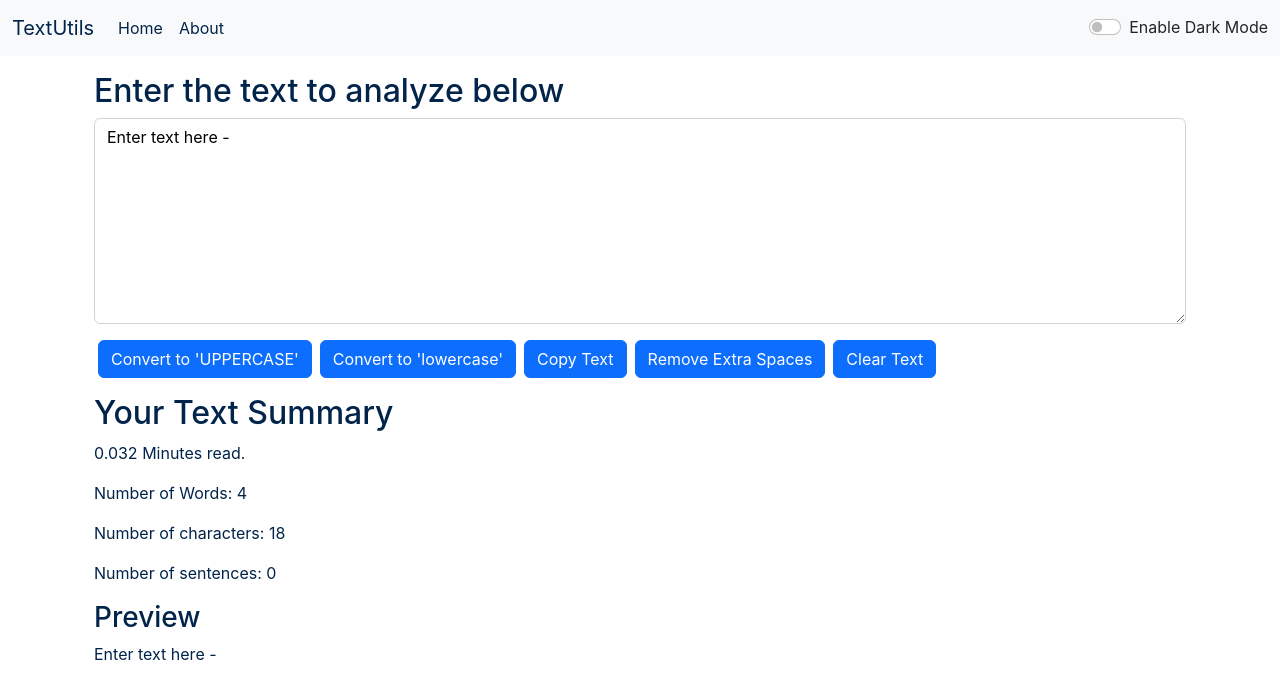
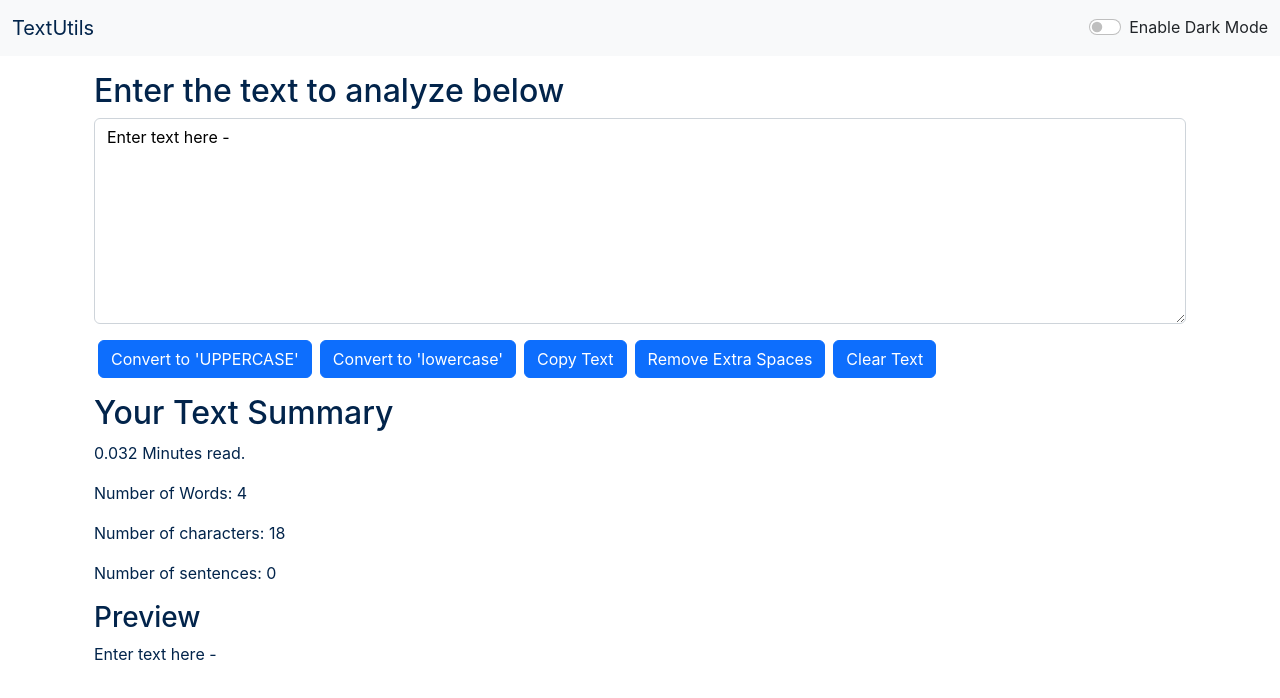
Before and after one commit to thisiskumarg/TextUtils-React, a React (Create React App) app: page / in a window 1280 px wide. Shown: the top 698 px of the page. Built offline with nearby package versions, Linux system fonts and the light colour scheme; the HTML template or start-up script is replaced by a standard one.

Commit message:
Removed react-router-dom functionalities because we are going to deploy this product to GitHub Pages which doesn't support react-router-dom.

```diff
--- a/src/App.js
+++ b/src/App.js
@@ -1,10 +1,10 @@
 import "./App.css";
-import About from "./components/About";
+// import About from "./components/About";
 import Navbar from "./components/Navbar";
 import TextForm from "./components/TextForm";
 import Alert from "./components/Alert";
 import React, { useState } from "react";
-import { BrowserRouter as Router, Routes, Route } from "react-router-dom";
+// import { BrowserRouter as Router, Routes, Route } from "react-router-dom";
 
 function App() {
     const [modeName, setModeName] = useState("Dark");
@@ -56,7 +56,7 @@ function App() {
 
     return (
         <>
-            <Router>
+            {/* <Router> */}
             {/* <Navbar title="TextUtils" aboutText="About TextUtils" /> */}
             {/* <Navbar /> */}
             <Navbar
@@ -67,23 +67,23 @@ function App() {
             />
             <Alert alert={alert} />
             <div className="container my-3">
-                    <Routes>
-                        <Route exact path="/about" element={<About />} />
-                        <Route
+                {/* <Routes> */}
+                {/* <Route exact path="/about" element={<About />} /> */}
+                {/* <Route
                         exact
                         path="/"
-                            element={
+                        element={ */}
                 <TextForm
                     showAlert={showAlert}
                     heading="Enter the text to analyze below"
                     mode={mode}
                 />
-                            }
-                        />
-                    </Routes>
+                {/* }
+                    /> */}
+                {/* </Routes> */}
                 {/* <About /> */}
             </div>
-            </Router>
+            {/* </Router> */}
         </>
     );
 }
--- a/src/components/Navbar.js
+++ b/src/components/Navbar.js
@@ -1,6 +1,6 @@
 import React from "react";
 import PropTypes from "prop-types";
-import { Link } from "react-router-dom";
+// import { Link } from "react-router-dom";
 
 export default function Navbar(props) {
     return (
@@ -9,9 +9,9 @@ export default function Navbar(props) {
                 className={`navbar navbar-expand-lg navbar-${props.mode.color} bg-${props.mode.color}`}
             >
                 <div className="container-fluid">
-                    <Link
+                    <a
                         className="navbar-brand"
-                        to="/"
+                        href="/"
                         style={{
                             color:
                                 props.mode.color === "light"
@@ -20,7 +20,7 @@ export default function Navbar(props) {
                         }}
                     >
                         {props.title}
-                    </Link>
+                    </a>
                     <button
                         className="navbar-toggler"
                         type="button"
@@ -37,11 +37,11 @@ export default function Navbar(props) {
                         id="navbarSupportedContent"
                     >
                         <ul className="navbar-nav me-auto mb-2 mb-lg-0">
-                            <li className="nav-item">
-                                <Link
+                            {/* <li className="nav-item">
+                                <a
                                     className="nav-link active"
                                     aria-current="page"
-                                    to="/"
+                                    href="/"
                                     style={{
                                         color:
                                             props.mode.color === "light"
@@ -50,7 +50,7 @@ export default function Navbar(props) {
                                     }}
                                 >
                                     Home
-                                </Link>
+                                </a>
                             </li>
                             <li className="nav-item">
                                 <Link
@@ -65,7 +65,7 @@ export default function Navbar(props) {
                                 >
                                     {props.aboutText}
                                 </Link>
-                            </li>
+                            </li> */}
                         </ul>
                         {/* <form className="d-flex" role="search">
                             <input
```
Lines whose indentation alone changed are shown as unchanged.
